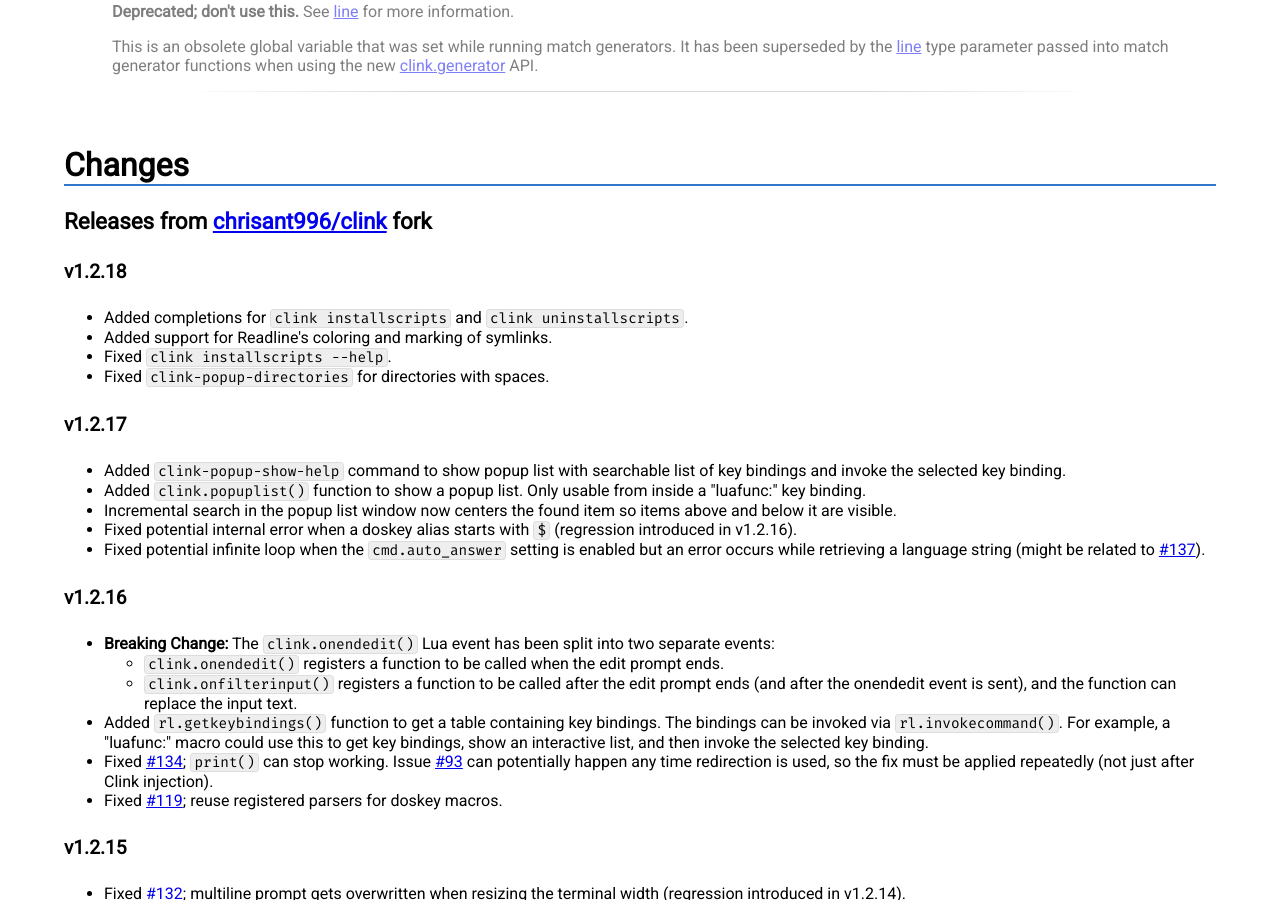
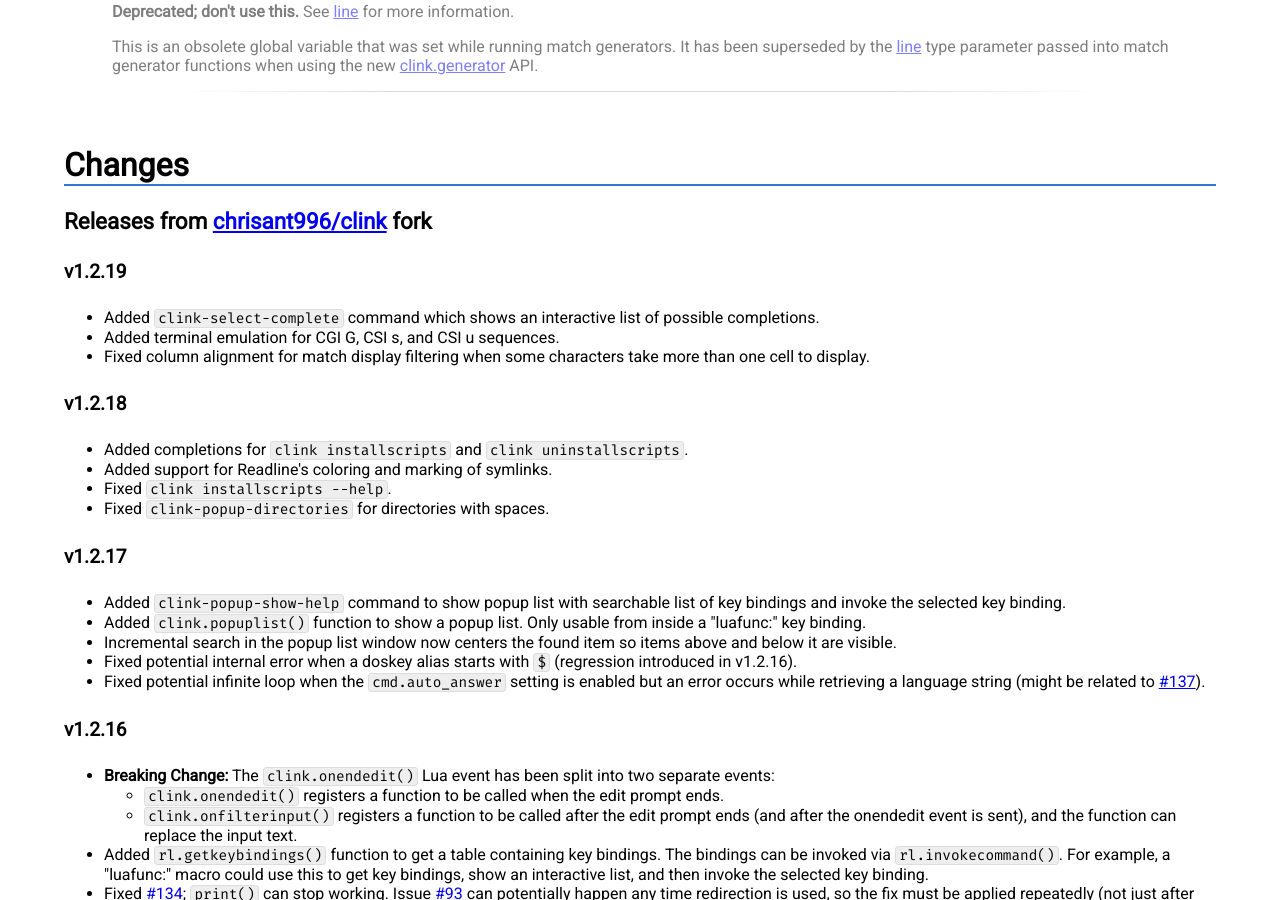
Before and after one commit to chrisant996/clink, a Jekyll site: the page clink.html, which Jekyll copies as it is, in a window 1280 px wide and 900 px high, scrolled down 60912 px. Built offline with Jekyll 4.4.1, drawn with Linux system fonts in a browser that asks for light colours; some web fonts are replaced; some of the changed text lies outside the part shown.

Commit message:
Update for v1.2.19

```diff
--- a/_config.yml
+++ b/_config.yml
@@ -1,6 +1,6 @@
 theme: jekyll-theme-cayman
 title: Clink
 github:
-  version: v1.2.18
-  download_url: https://github.com/chrisant996/clink/releases/download/v1.2.18/clink.1.2.18.650b75.zip
-  install_url:  https://github.com/chrisant996/clink/releases/download/v1.2.18/clink.1.2.18.650b75_setup.exe
+  version: v1.2.19
+  download_url: https://github.com/chrisant996/clink/releases/download/v1.2.19/clink.1.2.19.1bebc5.zip
+  install_url:  https://github.com/chrisant996/clink/releases/download/v1.2.19/clink.1.2.19.1bebc5_setup.exe
--- a/clink.html
+++ b/clink.html
@@ -3,7 +3,7 @@
 
 <!-- ----------------------------------------------------- -->
 <head>
-<title>Clink v1.2.18</title>
+<title>Clink v1.2.19</title>
 <style>
 @import url('https://fonts.googleapis.com/css2?family=Rambla:wght@400;700&family=Roboto&family=Fira+Mono&display=swap');
 html {
@@ -747,7 +747,7 @@
         </td>
         <td style="text-align:right">
             <div id="header">
-                <div id="title">Clink v1.2.18</div>
+                <div id="title">Clink v1.2.19</div>
                 <div id="url">
                     <a href="https://github.com/chrisant996/clink">
                         https://github.com/chrisant996/clink
@@ -3400,6 +3400,12 @@
         <div class="section" id="changes">
 <h1 id="changes">Changes</h1>
 <h3 id="releases-from-chrisant996clink-fork">Releases from <a href="https://github.com/chrisant996/clink">chrisant996/clink</a> fork</h3>
+<h4 id="v1219">v1.2.19</h4>
+<ul>
+<li>Added <code>clink-select-complete</code> command which shows an interactive list of possible completions.</li>
+<li>Added terminal emulation for CGI G, CSI s, and CSI u sequences.</li>
+<li>Fixed column alignment for match display filtering when some characters take more than one cell to display.</li>
+</ul>
 <h4 id="v1218">v1.2.18</h4>
 <ul>
 <li>Added completions for <code>clink installscripts</code> and <code>clink uninstallscripts</code>.</li>
```
